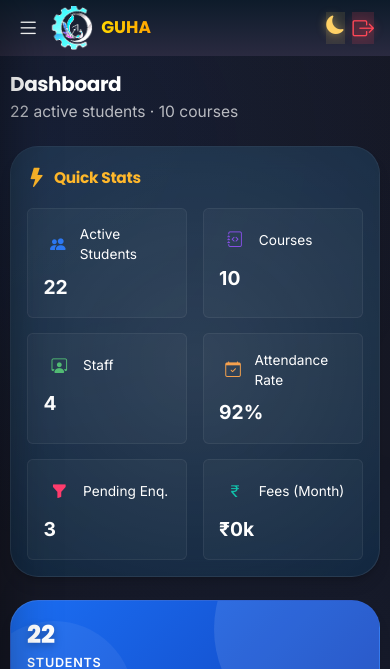
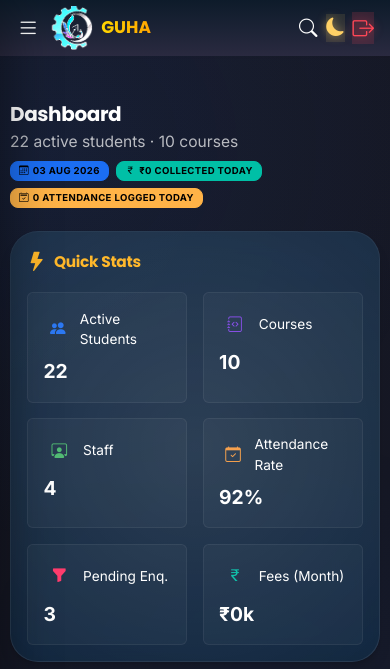
Before and after one commit to aishwaryaumakumar2005-web/guha, a Flask app: page / in a window 390 px wide. Shown: the top 669 px of the page. Run offline with Flask 3, Linux system fonts and the light colour scheme; a user stored in the database is signed in; data comes from the database, SQL or seed files in the repository; data that the repository does not hold is empty; some libraries are stand-ins or nearby versions.

Commit message:
UI/UX fixes: a11y skip link + aria-labels, mobile global search, dashboard today strip, text-dark contrast, table search/export, minor bugs

```diff
--- a/app/routes/dashboard.py
+++ b/app/routes/dashboard.py
@@ -71,6 +71,12 @@ def get_dashboard_stats():
 def dashboard():
     stats = get_dashboard_stats()
     today = date.today()
+    today_fees = db.session.query(db.func.sum(FeeRecord.amount_paid)).filter(
+        FeeRecord.payment_date == today
+    ).scalar() or 0.0
+    today_attendance = db.session.query(db.func.count(Attendance.id)).filter(
+        Attendance.date == today, Attendance.person_type == 'student'
+    ).scalar() or 0
 
     # Weekly attendance chart — last 7 days with real data
     week_dates = [today - timedelta(days=i) for i in range(6, -1, -1)]
@@ -138,6 +144,7 @@ def dashboard():
         recent_fees=recent_fees, chart_months=chart_months, chart_data=chart_data,
         weekly_chart_labels=weekly_chart_labels, weekly_chart_data=weekly_chart_data,
         top_courses=top_courses,
+        today=today, today_fees=float(today_fees), today_attendance=int(today_attendance),
         account_balances=(compute_account_summary() if current_user.role == 'Admin' else []))
 
 @dashboard_bp.route('/api/dashboard/ai-insights')
--- a/app/static/js/app.js
+++ b/app/static/js/app.js
@@ -113,8 +113,9 @@ function initApp() {
     // Initialize table pagination for all data tables
     initializeTablePagination();
 
-    // Initialize global search autocomplete
+    // Initialize global search autocomplete (desktop + mobile)
     initGlobalSearch();
+    initGlobalSearch('globalSearchMobile', 'globalSearchMobileDropdown');
 
     // Initialize scroll-driven entry animations
     initScrollAnimations();
@@ -1053,12 +1054,12 @@ function renderEmptyState(message, subtitle, type) {
   return '<div class="empty-state py-3"><div class="empty-state-illustration" style="width:100px;height:80px;">' + svg + '</div><div class="empty-state-content"><h4 class="empty-state-title" style="font-size:0.95rem;">' + message + '</h4>' + (subtitle ? '<p class="empty-state-subtitle" style="font-size:0.8rem;margin:2px 0 0;">' + subtitle + '</p>' : '') + '</div></div>';
 }
 
-function initGlobalSearch() {
-    const input = document.getElementById('globalSearch');
+function initGlobalSearch(inputId, dropdownId) {
+    const input = document.getElementById(inputId || 'globalSearch');
     if (!input || input.dataset.searchInitialized) return;
     input.dataset.searchInitialized = '1';
 
-    const dropdown = document.getElementById('globalSearchDropdown');
+    const dropdown = document.getElementById(dropdownId || 'globalSearchDropdown');
     let debounceTimer = null;
 
     function renderResults(data) {
--- a/app/templates/accounts.html
+++ b/app/templates/accounts.html
@@ -61,7 +61,7 @@
         </div>
 
         <div class="table-container">
-            <table class="table table-custom" data-page-size="15">
+            <table class="table table-custom sortable" data-page-size="15">
                 <thead>
                     <tr><th>Date</th><th>Type</th><th>Detail</th><th>Inflow</th><th>Outflow</th><th class="text-end">Reference</th></tr>
                 </thead>
--- a/app/templates/base.html
+++ b/app/templates/base.html
@@ -27,6 +27,7 @@
     <script src="https://cdn.jsdelivr.net/npm/tom-select@2.3.1/dist/js/tom-select.complete.min.js"></script>
 </head>
 <body hx-boost="true" hx-target="#main-content" hx-select="#main-content" hx-swap="innerHTML">
+    <a class="skip-link" href="#main-content">Skip to main content</a>
     <script>
         if (localStorage.getItem('darkMode') === 'enabled') {
             document.body.classList.add('dark-mode');
@@ -41,13 +42,28 @@
             <img src="{{ url_for('static', filename='images/logo.png') }}" alt="GUHA" class="brand-logo-img" style="height:44px;width:auto">
             <span style="background:linear-gradient(90deg,#FFD700,#FFA500);-webkit-background-clip:text;-webkit-text-fill-color:transparent;background-clip:text;font-size:1.1rem">GUHA</span>
         </span>
-        <div class="ms-auto d-flex gap-2">
+        <div class="ms-auto d-flex gap-2 align-items-center">
+            <button class="btn btn-link text-white p-0" id="mobileSearchToggle" type="button" aria-label="Open Global Search" title="Search" style="font-size: 1.2rem; text-decoration: none; line-height: 1;">
+                <i class="bi bi-search"></i>
+            </button>
             <a href="#" id="darkModeToggleMobile" class="text-white theme-toggle-btn" title="Toggle Dark Mode" style="font-size: 1.2rem; text-decoration: none;">
                 <i class="bi bi-moon-fill"></i>
             </a>
             <a href="/logged-out" onclick="window.location.href='/logged-out'; return false;" class="text-white logout-btn" title="Logout" style="font-size: 1.2rem; text-decoration: none;">
                 <i class="bi bi-box-arrow-right"></i>
             </a>
+        </div>
+    </div>
+    <!-- Mobile Global Search Bar (toggled by topbar search icon) -->
+    <div class="mobile-search-bar d-lg-none" id="mobileSearchBar">
+        <div class="global-search-wrap" style="position:relative;width:100%;">
+            <div class="input-group input-group-sm gs-input-group">
+                <span class="input-group-text gs-input-prepend border-end-0">
+                    <i class="bi bi-search"></i>
+                </span>
+                <input type="text" class="form-control border-start-0 gs-input" id="globalSearchMobile" placeholder="Search students, tutors, courses, enquiries..." autocomplete="off">
+            </div>
+            <div id="globalSearchMobileDropdown" class="global-search-dropdown d-none"></div>
         </div>
     </div>
     <!-- Sidebar Overlay -->
@@ -546,6 +562,18 @@ Print/Download ID Card                    </button>
         if (sbToggle) sbToggle.addEventListener('click', openSidebar);
         if (sbClose) sbClose.addEventListener('click', closeSidebar);
         if (overlay) overlay.addEventListener('click', closeSidebar);
+        var mobileSearchToggle = document.getElementById('mobileSearchToggle');
+        var mobileSearchBar = document.getElementById('mobileSearchBar');
+        if (mobileSearchToggle && mobileSearchBar) {
+            mobileSearchToggle.addEventListener('click', function() {
+                var hidden = mobileSearchBar.style.display === 'none';
+                mobileSearchBar.style.display = hidden ? 'block' : 'none';
+                if (hidden) {
+                    var mInput = document.getElementById('globalSearchMobile');
+                    if (mInput) setTimeout(function() { mInput.focus(); }, 60);
+                }
+            });
+        }
         function initAccordion() {
             document.querySelectorAll('.accord-trigger').forEach(function(tr) {
                 var body = tr.nextElementSibling;
@@ -787,6 +815,8 @@ Print/Download ID Card                    </button>
         document.addEventListener('DOMContentLoaded', function() {
             var forms = document.querySelectorAll('form:not([data-no-loading])');
             forms.forEach(function(form) {
+                var method = (form.getAttribute('method') || 'GET').toUpperCase();
+                if (method === 'GET') return;
                 form.addEventListener('submit', function(e) {
                     var submitBtn = form.querySelector('button[type="submit"]');
                     if (submitBtn && !submitBtn.disabled) {
@@ -830,11 +860,14 @@ Print/Download ID Card                    </button>
             }
 
             // Update UI
-            var feedbackEl = input.parentElement.querySelector('.invalid-feedback');
+            var host = input.parentElement && input.parentElement.classList.contains('input-group')
+                ? input.parentElement.parentElement
+                : input.parentElement;
+            var feedbackEl = host.querySelector('.invalid-feedback');
             if (!feedbackEl) {
                 feedbackEl = document.createElement('div');
                 feedbackEl.className = 'invalid-feedback';
-                input.parentElement.appendChild(feedbackEl);
+                host.appendChild(feedbackEl);
             }
 
             if (isValid) {
--- a/app/templates/components/_empty_state.html
+++ b/app/templates/components/_empty_state.html
@@ -6,8 +6,8 @@
   'expenses': '<svg viewBox="0 0 120 100" fill="none" xmlns="http://www.w3.org/2000/svg"><rect x="30" y="16" width="60" height="68" rx="4" stroke="currentColor" stroke-width="2" fill="none" opacity="0.3"/><line x1="42" y1="36" x2="78" y2="36" stroke="currentColor" stroke-width="2" stroke-linecap="round" opacity="0.2"/><line x1="42" y1="48" x2="66" y2="48" stroke="currentColor" stroke-width="2" stroke-linecap="round" opacity="0.15"/><line x1="42" y1="60" x2="54" y2="60" stroke="currentColor" stroke-width="2" stroke-linecap="round" opacity="0.1"/><circle cx="60" cy="50" r="28" stroke="var(--accent-amber)" stroke-width="2" fill="none" stroke-dasharray="4 4" opacity="0.4"/></svg>',
   'fees': '<svg viewBox="0 0 120 100" fill="none" xmlns="http://www.w3.org/2000/svg"><circle cx="60" cy="44" r="22" stroke="currentColor" stroke-width="2" fill="none" opacity="0.3"/><path d="M52 38h16v12H52z" stroke="currentColor" stroke-width="2" fill="none" opacity="0.2"/><line x1="60" y1="28" x2="60" y2="22" stroke="currentColor" stroke-width="2" stroke-linecap="round" opacity="0.2"/><line x1="60" y1="66" x2="60" y2="72" stroke="currentColor" stroke-width="2" stroke-linecap="round" opacity="0.2"/><line x1="42" y1="44" x2="36" y2="44" stroke="currentColor" stroke-width="2" stroke-linecap="round" opacity="0.2"/><line x1="78" y1="44" x2="84" y2="44" stroke="currentColor" stroke-width="2" stroke-linecap="round" opacity="0.2"/><circle cx="60" cy="44" r="32" stroke="var(--accent-emerald)" stroke-width="2" fill="none" stroke-dasharray="4 4" opacity="0.35"/></svg>',
   'exams': '<svg viewBox="0 0 120 100" fill="none" xmlns="http://www.w3.org/2000/svg"><rect x="34" y="12" width="52" height="76" rx="4" stroke="currentColor" stroke-width="2" fill="none" opacity="0.3"/><line x1="44" y1="32" x2="62" y2="32" stroke="currentColor" stroke-width="2" stroke-linecap="round" opacity="0.2"/><line x1="44" y1="44" x2="58" y2="44" stroke="currentColor" stroke-width="2" stroke-linecap="round" opacity="0.15"/><line x1="44" y1="56" x2="68" y2="56" stroke="currentColor" stroke-width="2" stroke-linecap="round" opacity="0.1"/><path d="M78 66l14 14-14-14zM92 80l-6-6" stroke="var(--accent-rose)" stroke-width="2" fill="none" opacity="0.5"/><circle cx="60" cy="50" r="32" stroke="var(--accent-rose)" stroke-width="2" fill="none" stroke-dasharray="4 4" opacity="0.3"/></svg>',
-  'attendance': '<svg viewBox="0 0 120 100" fill="none" xmlns="http://www.w3.org/2000/svg"><rect x="24" y="14" width="72" height="72" rx="8" stroke="currentColor" stroke-width="2" fill="none" opacity="0.3"/><text x="60" y="54" text-anchor="middle" fill="currentColor" opacity="0.15" font-size="28" font-family="Inter">??</text><line x1="24" y1="34" x2="96" y2="34" stroke="currentColor" stroke-width="2" opacity="0.1"/><line x1="48" y1="14" x2="48" y2="4" stroke="currentColor" stroke-width="2" stroke-linecap="round" opacity="0.2"/><line x1="72" y1="14" x2="72" y2="4" stroke="currentColor" stroke-width="2" stroke-linecap="round" opacity="0.2"/><circle cx="60" cy="66" r="6" stroke="var(--accent-emerald)" stroke-width="2" fill="none" opacity="0.5"/><circle cx="60" cy="50" r="28" stroke="var(--accent-emerald)" stroke-width="2" fill="none" stroke-dasharray="4 4" opacity="0.3"/></svg>',
-  'leaves': '<svg viewBox="0 0 120 100" fill="none" xmlns="http://www.w3.org/2000/svg"><rect x="24" y="12" width="72" height="76" rx="6" stroke="currentColor" stroke-width="2" fill="none" opacity="0.3"/><line x1="24" y1="34" x2="96" y2="34" stroke="currentColor" stroke-width="2" opacity="0.1"/><text x="60" y="58" text-anchor="middle" fill="currentColor" opacity="0.15" font-size="22" font-family="Inter">~~</text><line x1="48" y1="12" x2="48" y2="4" stroke="currentColor" stroke-width="2" stroke-linecap="round" opacity="0.2"/><line x1="72" y1="12" x2="72" y2="4" stroke="currentColor" stroke-width="2" stroke-linecap="round" opacity="0.2"/><circle cx="60" cy="66" r="6" stroke="var(--accent-amber)" stroke-width="2" fill="none" opacity="0.5"/><circle cx="60" cy="50" r="30" stroke="var(--accent-amber)" stroke-width="2" fill="none" stroke-dasharray="4 4" opacity="0.3"/></svg>',
+  'attendance': '<svg viewBox="0 0 120 100" fill="none" xmlns="http://www.w3.org/2000/svg"><rect x="24" y="14" width="72" height="72" rx="8" stroke="currentColor" stroke-width="2" fill="none" opacity="0.3"/><text x="60" y="56" text-anchor="middle" fill="currentColor" opacity="0.15" font-size="30" font-family="Inter">&#10003;</text><line x1="24" y1="34" x2="96" y2="34" stroke="currentColor" stroke-width="2" opacity="0.1"/><line x1="48" y1="14" x2="48" y2="4" stroke="currentColor" stroke-width="2" stroke-linecap="round" opacity="0.2"/><line x1="72" y1="14" x2="72" y2="4" stroke="currentColor" stroke-width="2" stroke-linecap="round" opacity="0.2"/><circle cx="60" cy="66" r="6" stroke="var(--accent-emerald)" stroke-width="2" fill="none" opacity="0.5"/><circle cx="60" cy="50" r="28" stroke="var(--accent-emerald)" stroke-width="2" fill="none" stroke-dasharray="4 4" opacity="0.3"/></svg>',
+  'leaves': '<svg viewBox="0 0 120 100" fill="none" xmlns="http://www.w3.org/2000/svg"><rect x="24" y="12" width="72" height="76" rx="6" stroke="currentColor" stroke-width="2" fill="none" opacity="0.3"/><line x1="24" y1="34" x2="96" y2="34" stroke="currentColor" stroke-width="2" opacity="0.1"/><text x="60" y="60" text-anchor="middle" fill="currentColor" opacity="0.15" font-size="24" font-family="Inter">&#10003;</text><line x1="48" y1="12" x2="48" y2="4" stroke="currentColor" stroke-width="2" stroke-linecap="round" opacity="0.2"/><line x1="72" y1="12" x2="72" y2="4" stroke="currentColor" stroke-width="2" stroke-linecap="round" opacity="0.2"/><circle cx="60" cy="66" r="6" stroke="var(--accent-amber)" stroke-width="2" fill="none" opacity="0.5"/><circle cx="60" cy="50" r="30" stroke="var(--accent-amber)" stroke-width="2" fill="none" stroke-dasharray="4 4" opacity="0.3"/></svg>',
   'payroll': '<svg viewBox="0 0 120 100" fill="none" xmlns="http://www.w3.org/2000/svg"><rect x="26" y="18" width="68" height="64" rx="6" stroke="currentColor" stroke-width="2" fill="none" opacity="0.3"/><rect x="36" y="28" width="48" height="12" rx="3" stroke="currentColor" stroke-width="2" fill="none" opacity="0.2"/><rect x="36" y="48" width="32" height="10" rx="2" stroke="currentColor" stroke-width="2" fill="none" opacity="0.12"/><path d="M86 60l14 14-14-14z" stroke="var(--accent-emerald)" stroke-width="2" fill="none" opacity="0.5"/><circle cx="60" cy="50" r="28" stroke="var(--accent-emerald)" stroke-width="2" fill="none" stroke-dasharray="4 4" opacity="0.3"/></svg>',
   'backups': '<svg viewBox="0 0 120 100" fill="none" xmlns="http://www.w3.org/2000/svg"><ellipse cx="60" cy="72" rx="32" ry="10" stroke="currentColor" stroke-width="2" fill="none" opacity="0.2"/><rect x="36" y="24" width="48" height="48" rx="6" stroke="currentColor" stroke-width="2" fill="none" opacity="0.3"/><rect x="44" y="34" width="32" height="6" rx="2" stroke="currentColor" stroke-width="2" fill="none" opacity="0.2"/><rect x="44" y="46" width="24" height="6" rx="2" stroke="currentColor" stroke-width="2" fill="none" opacity="0.12"/><circle cx="60" cy="42" r="32" stroke="var(--accent-cyan)" stroke-width="2" fill="none" stroke-dasharray="4 4" opacity="0.35"/><path d="M74 16l10 10-10-10z" stroke="var(--accent-cyan)" stroke-width="2" fill="none" opacity="0.5"/></svg>',
   'sync': '<svg viewBox="0 0 120 100" fill="none" xmlns="http://www.w3.org/2000/svg"><path d="M36 60c0-13 11-24 24-24s24 11 24 24" stroke="currentColor" stroke-width="2" fill="none" opacity="0.3"/><circle cx="84" cy="60" r="12" stroke="currentColor" stroke-width="2" fill="none" opacity="0.2"/><path d="M84 52v8h8" stroke="currentColor" stroke-width="2" stroke-linecap="round" stroke-linejoin="round" opacity="0.2"/><circle cx="36" cy="60" r="12" stroke="currentColor" stroke-width="2" fill="none" opacity="0.2"/><path d="M36 52v8h-8" stroke="currentColor" stroke-width="2" stroke-linecap="round" stroke-linejoin="round" opacity="0.2"/><circle cx="60" cy="48" r="30" stroke="var(--accent-cyan)" stroke-width="2" fill="none" stroke-dasharray="4 4" opacity="0.4"/></svg>',
--- a/app/templates/dashboard.html
+++ b/app/templates/dashboard.html
@@ -4,6 +4,11 @@
         <div>
             <h2 class="mb-1 fw-bold text-white">Dashboard</h2>
             <p class="text-white mb-0" style="opacity: 0.7;">{{ stats.active_students }} active students &middot; {{ stats.courses }} courses</p>
+            <div class="d-flex flex-wrap gap-2 mt-2">
+                <span class="badge badge-custom badge-cyan"><i class="bi bi-calendar3 me-1"></i>{{ today.strftime("%d %b %Y") }}</span>
+                <span class="badge badge-custom badge-active"><i class="bi bi-currency-rupee me-1"></i>₹{{ "{:,.0f}".format(today_fees) }} collected today</span>
+                <span class="badge badge-custom badge-amber"><i class="bi bi-calendar2-check me-1"></i>{{ today_attendance }} attendance logged today</span>
+            </div>
         </div>
     </div>
 
@@ -219,7 +224,7 @@
                                     <div class="fw-semibold small text-white text-truncate">{{ course.name }}</div>
                                     <div class="text-white small" style="opacity:0.5;font-size:0.75rem;">{{ course.enrolled }} enrolled</div>
                                 </div>
-                                <div class="small fw-bold" style="color:hsl(200,100%,50%);">{{ (course.enrolled / stats.active_students * 100)|round|int if stats.active_students else 0 }}%</div>
+                                <div class="small fw-bold" style="color:hsl(200,100%,50%);">{{ (course.enrolled / stats.active_students * 100)|round|int if stats.active_students else '—' }}%</div>
                             </div>
                         {% endfor %}
                     {% else %}
@@ -239,7 +244,7 @@
                         <span><i class="bi bi-calendar2-check-fill me-2"></i>Log Attendance</span>
                         <i class="bi bi-arrow-right-short fs-4"></i>
                     </a>
-                    <a href="{{ url_for('leaves.leaves') }}" class="btn" style="background:rgba(255,255,255,0.05);border:1px solid rgba(255,255,255,0.1);color:#fff;border-radius:12px;padding:14px 20px;text-align:start;" class="d-flex justify-content-between align-items-center">
+                    <a href="{{ url_for('leaves.leaves') }}" class="btn btn-outline-premium py-3 text-start d-flex justify-content-between align-items-center">
                         <span><i class="bi bi-calendar-range-fill me-2"></i>Request Leave</span>
                         <i class="bi bi-arrow-right-short fs-4"></i>
                     </a>
@@ -262,6 +267,13 @@
     </div>
 </div>
 <script>
+function fetchWithTimeout(url, opts) {
+    opts = opts || {};
+    var ctrl = (typeof AbortController !== 'undefined') ? new AbortController() : null;
+    var timer = setTimeout(function() { if (ctrl) ctrl.abort(); }, 15000);
+    return fetch(url, Object.assign({}, opts, ctrl ? { signal: ctrl.signal } : {}))
+        .then(function(res) { clearTimeout(timer); return res; });
+}
 (function() {
     // Quick Stats
     var qsContainer = document.getElementById('quick-stats-container');
@@ -295,7 +307,7 @@
     // Predictive Analytics
     var paContainer = document.getElementById('predictive-analytics-container');
     if (paContainer) {
-        fetch('/api/dashboard/predictive-analytics')
+        fetchWithTimeout('/api/dashboard/predictive-analytics')
             .then(function(r) { return r.json(); })
             .then(function(data) {
                 var html = '<div class="row">';
@@ -329,7 +341,7 @@
         var container = document.getElementById('todays-tasks-container');
         var badge = document.getElementById('tasks-count-badge');
         if (!container) return;
-        fetch('/api/dashboard/todays-activities')
+        fetchWithTimeout('/api/dashboard/todays-activities')
             .then(function(r) { return r.json(); })
             .then(function(resp) {
                 var tasks = resp.tasks || [];
--- a/app/templates/google_sync.html
+++ b/app/templates/google_sync.html
@@ -195,7 +195,7 @@ Share sheet with your service account email (<code>...@...iam.gserviceaccount.co
 </i>
 Synced Enquiries</h5>
                 <div class="table-container">
-                    <table class="table table-custom" data-page-size="10">
+                    <table class="table table-custom sortable" data-page-size="10">
                         <thead>
                             <tr>
                                 <th>
--- a/app/templates/login.html
+++ b/app/templates/login.html
@@ -57,7 +57,6 @@ code{color:#aaa;font-size:.8rem}
 </form>
 <div class="footer">
 <p>Don't have an account? <a href="{{ url_for('auth.register') }}">Sign Up</a></p>
-<p>Admin: <code>admin</code> / <code>admin123</code> &nbsp; Staff: <code>staff</code> / <code>staff123</code></p>
 </div>
 </div>
 </body>
--- a/app/templates/reports.html
+++ b/app/templates/reports.html
@@ -59,8 +59,8 @@ Year</label>
                 <label class="form-label small text-secondary mb-1">
 From - To</label>
                 <div class="d-flex gap-1">
-                    <input type="date" name="start_date" class="form-control form-control-sm" value="{{ start_date_str }}">
-                    <input type="date" name="end_date" class="form-control form-control-sm" value="{{ end_date_str }}">
+                    <input type="date" name="start_date" class="form-control form-control-sm" value="{{ start_date_str }}" min="2000-01-01" max="{{ today.strftime('%Y-%m-%d') }}">
+                    <input type="date" name="end_date" class="form-control form-control-sm" value="{{ end_date_str }}" min="2000-01-01" max="{{ today.strftime('%Y-%m-%d') }}">
                 </div>
             </div>
             <div class="col-auto">
```
Also changed, not shown: app/static/css/styles.css (+38 -0 lines), app/templates/students.html (+5 -5 lines).
